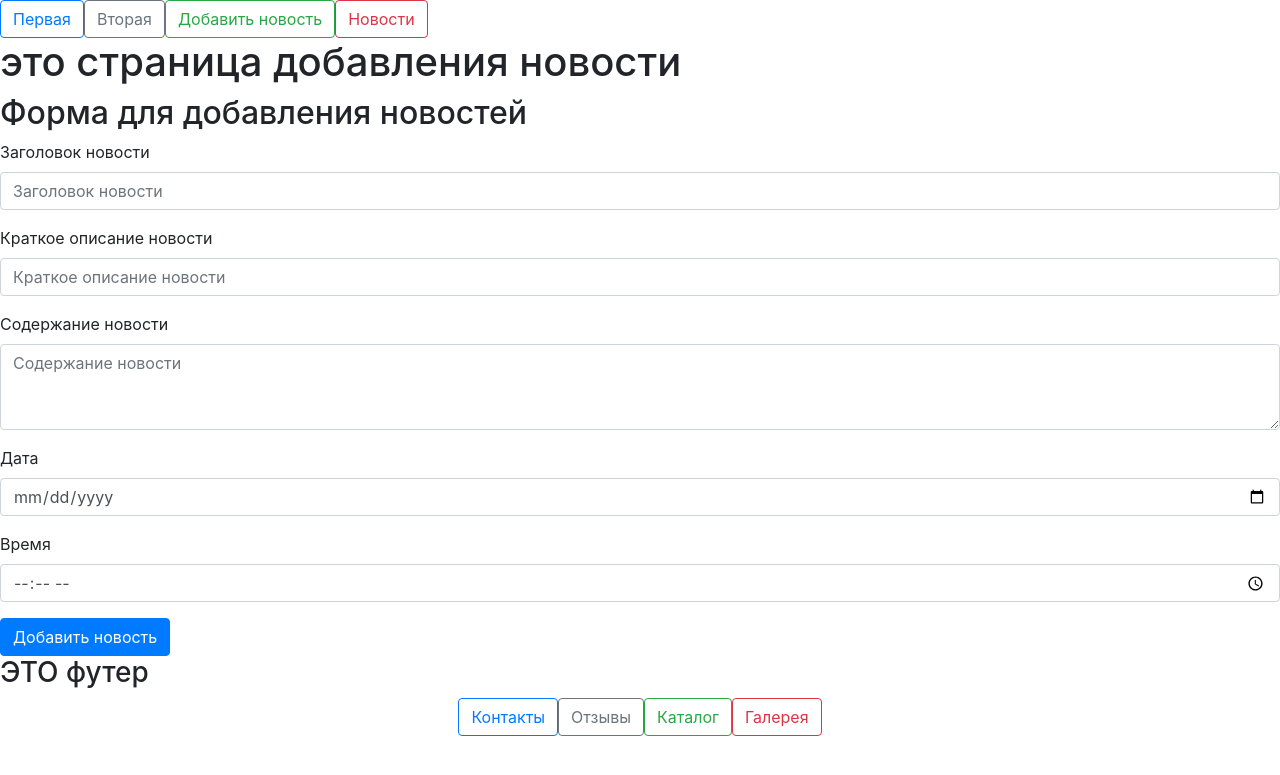
After one commit to Kvitok8320/Django3, a Django app: page /news/create_news in a window 1280 px wide. The commit adds this page. Shown: the top 775 px of the page. Run offline with Django 5.2, Linux system fonts and the light colour scheme; some libraries are stand-ins or nearby versions.

Commit message:
begin to create form

```diff
--- a/django3/first/templates/first/nav.html
+++ b/django3/first/templates/first/nav.html
@@ -1,6 +1,6 @@
 <div class="d-flex justify-content-start">
         <a href="{% url 'first' %}" class="btn btn-outline-primary">Первая</a>
         <a href="{% url 'second' %}" class="btn btn-outline-secondary">Вторая</a>
-        <a href="{% url 'third' %}" class="btn btn-outline-success">Третья</a>
+        <a href="{% url 'add_news' %}" class="btn btn-outline-success">Добавить новость</a>
         <a href="{% url 'home' %}" class="btn btn-outline-danger">Новости</a>
     </div>
--- /dev/null
+++ b/django3/news/templates/news/create_news.html
@@ -0,0 +1,37 @@
+{% extends 'first/shablon.html'%}
+
+{% block title %}
+    <title>Новость</title>
+{% endblock title %}
+
+
+{% block content %}
+	<h1>это страница добавления новости</h1>
+    <div>
+	    <h2>Форма для добавления новостей</h2>
+	     <form method="post">
+             {% csrf_token %}
+            <div class="form-group">
+                <label for="title">Заголовок новости</label>
+                <input type="text" class="form-control" id="title" placeholder="Заголовок новости">
+            </div>
+            <div class="form-group">
+                <label for="description">Краткое описание новости</label>
+                <input type="text" class="form-control" id="description" placeholder="Краткое описание новости">
+            </div>
+            <div class="form-group">
+                <label for="content">Содержание новости</label>
+                <textarea class="form-control" id="content" rows="3" placeholder="Содержание новости"></textarea>
+            </div>
+            <div class="form-group">
+                <label for="date">Дата</label>
+                <input type="date" class="form-control" id="date">
+            </div>
+            <div class="form-group">
+                <label for="time">Время</label>
+                <input type="time" class="form-control" id="time">
+            </div>
+            <button type="submit" class="btn btn-primary">Добавить новость</button>
+        </form>
+    </div>
+{% endblock %}
--- a/django3/news/urls.py
+++ b/django3/news/urls.py
@@ -4,5 +4,5 @@ from . import views
 
 urlpatterns = [
     path('', views.home, name = 'home'),
-
+    path('create_news', views.add_news, name='add_news'),
 ]
--- a/django3/news/views.py
+++ b/django3/news/views.py
@@ -1,8 +1,13 @@
 from django.http import HttpResponse
 from django.shortcuts import render
+from .models import news_posts
 from .models import news_posts
 
 def home(request):
     # return HttpResponse("<h1>Это мой первый проект на Django</h1>")
     news = news_posts.objects.all()
     return render(request, 'news/news_page.html',{'news': news})
+
+def add_news(request):
+    # return HttpResponse("<h1>Это мой первый проект на Django</h1>")
+    return render(request, 'news/create_news.html')
```
Also changed, not shown: django3/news/forms.py (added).
